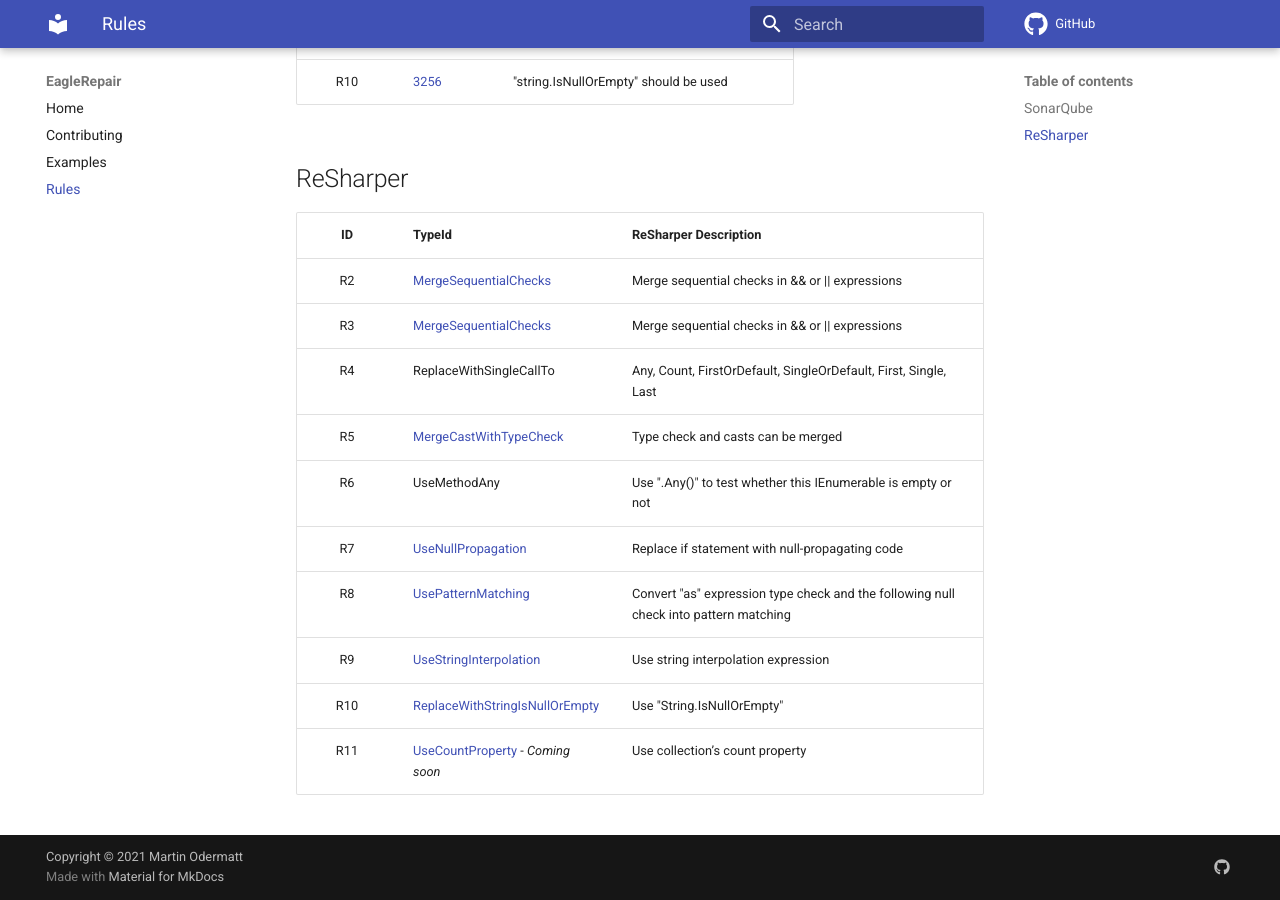
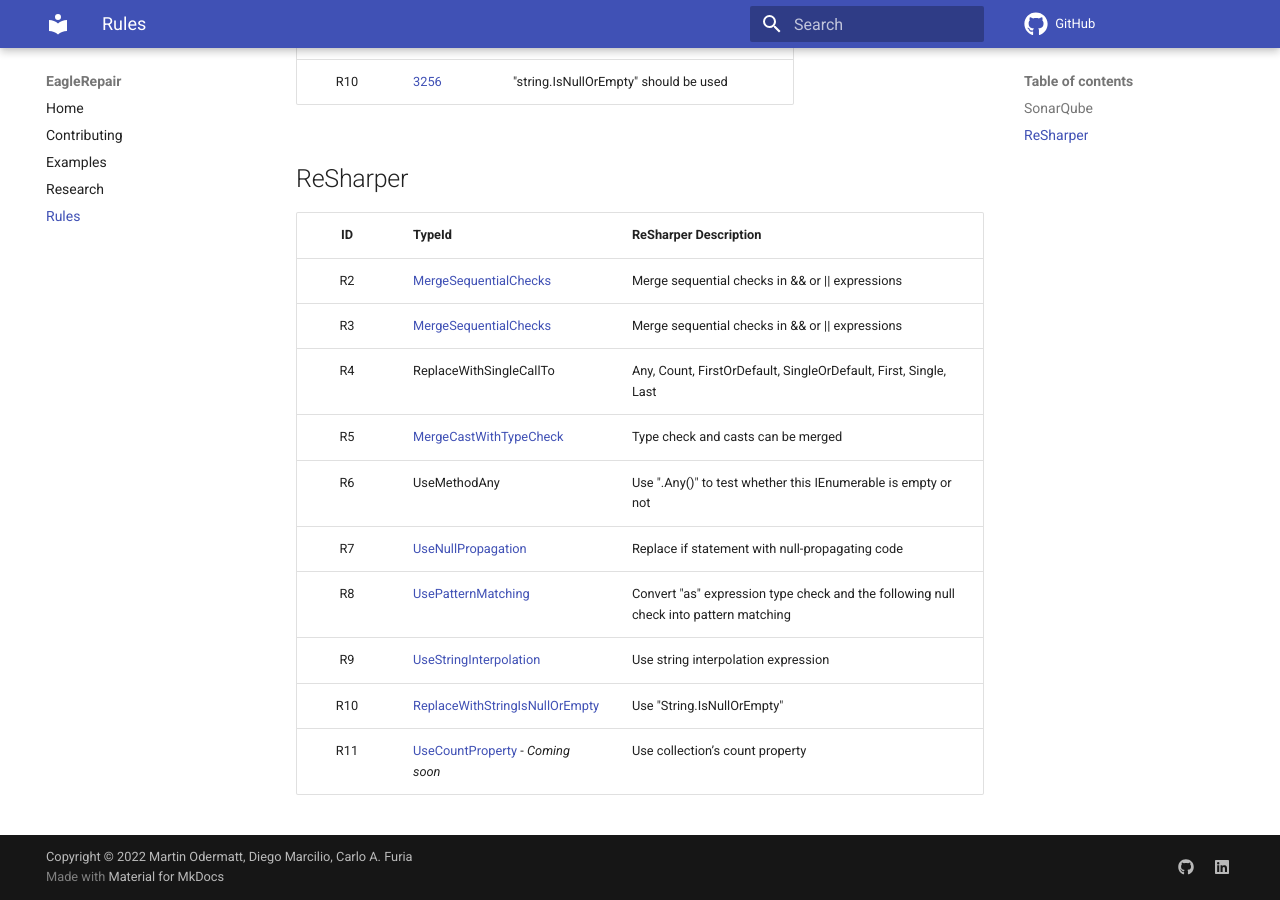
Before and after one commit to marodev/EagleRepair, an MkDocs documentation site: the page built from docs/rules.md, in a window 1280 px wide and 900 px high, scrolled down 510 px. Built offline with MkDocs 1.6.1 and Material for MkDocs 9.7.7, drawn with Linux system fonts in a browser that asks for light colours; nearby versions of some CDN libraries; comment, search, counter and statistics services are not loaded.

Commit message:
:books: add research section to docs

```diff
--- a/mkdocs.yml
+++ b/mkdocs.yml
@@ -1,12 +1,13 @@
 site_name: EagleRepair
-copyright: Copyright &copy; 2021 Martin Odermatt
+copyright: Copyright &copy; 2022 Martin Odermatt, Diego Marcilio, Carlo A. Furia
 repo_url: https://github.com/marodev/EagleRepair
 site_url: https://marodev.github.io/EagleRepair
 extra:
-  version: 0.0.30
   social:
     - icon: fontawesome/brands/github
       link: https://github.com/marodev/EagleRepair
+    - icon: fontawesome/brands/linkedin
+      link: https://linkedin.com/in/marodev
 extra_javascript:
   - https://cdnjs.cloudflare.com/ajax/libs/highlight.js/10.7.2/highlight.min.js
   - javascripts/config.js
@@ -17,6 +18,7 @@
   - pymdownx.highlight
   - pymdownx.superfences
   - admonition
+  - pymdownx.details
 
 theme:
   name: material
```
Also changed, not shown: docs/research.md (added, +35 -0 lines).
